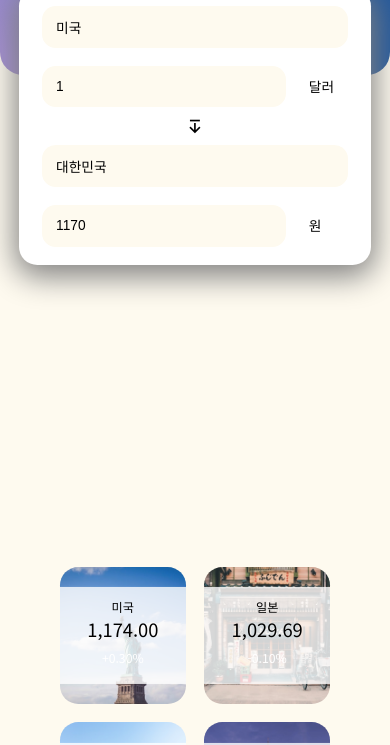
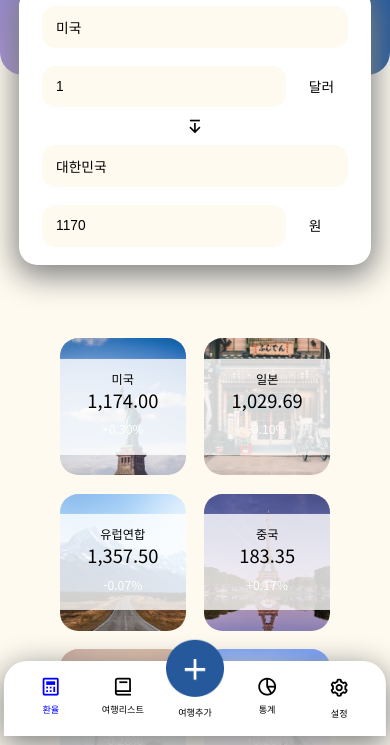
Before and after one commit to hhhyyo/Shall_we_trip, a website built with webpack: page src/index.html in a window 390 px wide. Shown: the part 108-853 px from the top of the page. Built offline with nearby package versions, Linux system fonts and the light colour scheme; no server answers; files whose address does not match are found by name.

Commit message:
feat: Add commonMenu markup + css 90% / js 50%
추가 예정 기능
- 로그아웃 기능
- 각 페이지에 해당할 시 메뉴 색상바뀌기
- 상세 페이지에서는 추가 텍스트 바뀌게 하기
- 인증 상태 / 미인증 상태에 따라 추가하기 모달 기능 사용 유무 판별

```diff
--- a/src/index.html
+++ b/src/index.html
@@ -117,8 +117,89 @@
             </li>
           </ul>
         </div>
+        <!-- 모달--------------------------------------- -->
+        <!-- <div class="modal-bg active">
+          <div class="modal" role="dialog" aria-labelledby="modalTitle" aria-modal="true">
+            <h3 id="modalTitle" class="a11y-hidden">여행 추가</h3>
+            <button type="button" class="button button-close-modal" aria-label="모달 닫기" title="모달 닫기">
+              <span aria-hidden="true">×</span>
+            </button>
+            <form action="" class="modal__form">
+              <fieldset>
+                <legend class="a11y-hidden">여행 정보 입력</legend>
+                <div class="input-wrap">
+                  <label>여행할나라</label>
+                  <input />
+                </div>
+                <div class="input-wrap">
+                  <label>제목</label>
+                  <input placeholder="20글자 이내로 입력해주세요." />
+                </div>
+                <div class="input-date">
+                  <div class="input-wrap">
+                    <label>여행시작일</label>
+                    <input type="text" readonly />
+                  </div>
+                  <span>~</span>
+                  <div class="input-wrap">
+                    <label>여행종료일</label>
+                    <input type="text" readonly />
+                  </div>
+                </div>
+                <div class="input-wrap">
+                  <label>총 예산</label>
+                  <div class="input-money">
+                    <input placeholder="원화로 입력해주세요" />
+                    <span class="input-money__unit">원</span>
+                  </div>
+                  <p class="input-wrap__guide">현재 환율로 약 <b>300달러</b> 입니다.</p>
+                </div>
+              </fieldset>
+            </form>
+            <button type="submit" class="button--submit">만들기</button>
+          </div>
+        </div> -->
       </main>
-      <nav>common component 삽입 예정</nav>
+      <!-- 공통 메뉴 ---------------------------------------->
+      <nav class="commonMenu">
+        <ul class="commonMenu__listwrap">
+          <li class="commonMenu__list commonMenu__exchange">
+            <a href="/" class="commonMenu__item">
+              <i class="commonMenu__icon bx bx-calculator"></i>
+              <p class="commonMenu__text">환율</p>
+            </a>
+          </li>
+          <li class="commonMenu__list commonMenu__trip-list">
+            <a href="/trip-list" class="commonMenu__item">
+              <i class="commonMenu__icon bx bx-book"></i>
+              <p class="commonMenu__text">여행리스트</p>
+            </a>
+          </li>
+          <li class="commonMenu__list">
+            <button class="commonMenu__item">
+              <div class="commonMenu__add"><img class="commonMenu__add--img" src="assets/images/addTrip.png" /></div>
+              <p class="commonMenu__text commonMenu__add--text">여행추가</p>
+            </button>
+          </li>
+          <li class="commonMenu__list commonMenu__chart unimplemented">
+            <a href="#" class="commonMenu__item">
+              <i class="commonMenu__icon bx bx-pie-chart-alt-2"></i>
+              <p class="commonMenu__text">통계</p>
+            </a>
+          </li>
+          <li class="commonMenu__list commonMenu__setting" data-page="setting">
+            <button class="commonMenu__item">
+              <i class="commonMenu__icon bx bx-cog"></i>
+              <p class="commonMenu__text">설정</p>
+            </button>
+          </li>
+        </ul>
+        <ul class="commonMenu__setwrap">
+          <li>
+            <a href="#" class="commonMenu__logout"><i class="commonMenu__logout--icon bx bx-log-out"></i> 로그아웃</a>
+          </li>
+        </ul>
+      </nav>
     </div>
   </body>
 </html>
--- a/src/js/controller/exchange.js
+++ b/src/js/controller/exchange.js
@@ -112,3 +112,40 @@ exchangeSection.addEventListener('change', () => {
   // 국가도 써있고 돈도 입력했다면 렌더
   exchangeRender();
 });
+
+// -----------------------------
+// POINT: 임시 공통 메뉴 작업용
+
+// 1. 로그아웃 버튼
+const settingButton = document.querySelector('.commonMenu__setting');
+const settingWrap = document.querySelector('.commonMenu__setwrap');
+const commonMenuListWrap = document.querySelector('.commonMenu__listwrap');
+const commonMenuList = document.querySelectorAll('.commonMenu__list');
+
+settingButton.addEventListener('click', e => {
+  if (!e.target.closest('.commonMenu__setting')) return;
+  settingWrap.classList.toggle('opacityChange');
+});
+
+// 2. 현재 위치면 아이콘, 텍스트 색상 바뀌게
+window.addEventListener('DOMContentLoaded', () => {
+  const mainClass = document.querySelector('main');
+  [...commonMenuList].forEach(menu => {
+    if (menu.className.split(' ')[1]) {
+      menu.style.color = menu.className.split(' ')[1].split('__')[1] === mainClass.className ? 'blue' : '';
+    }
+  });
+});
+
+// 3. 마우스 움직일 때 스토틀링으로 제어하기
+
+// 미구현 클래스 들어있을 때 미구현 버튼을 클릭하면 popup창 띄워주고 이벤트 발생안하게
+commonMenuListWrap.addEventListener('click', e => {
+  if (!e.target.closest('.unimplemented')) return;
+  e.preventDefault();
+  window.alert('구현중인 페이지입니다.');
+});
+
+// [...commonMenuList].forEach(el => {
+//   if(e.target.closest('.unimplemented'))
+// })
--- a/src/sass/pages/_exchange.scss
+++ b/src/sass/pages/_exchange.scss
@@ -1,6 +1,7 @@
 @use '../base/' as *;
 
 .exchange {
+  padding-bottom: rem(50px);
   &__header {
     color: white;
     font-weight: bold;
@@ -71,7 +72,7 @@
 
   &__hotplace {
     padding: rem(24px);
-    margin-top: rem(360px);
+    margin-top: rem(60px);
 
     &--itemwrap {
       display: flex;
@@ -178,3 +179,121 @@
     outline: none;
   }
 }
+
+// commonMenu --------------------------------------------------------
+.commonMenu {
+  position: fixed;
+  display: flex;
+  justify-content: space-between;
+  bottom: 0;
+  background-color: white;
+  margin: 0 auto;
+  max-width: 768px;
+  width: 98%;
+  padding: rem(20px);
+  left: 50%;
+  transform: translateX(-50%);
+  border-radius: rem(30px) rem(30px) 0 0;
+  box-shadow: 0 rem(10px) rem(40px) rem(2px) gray;
+
+  &__listwrap {
+    display: flex;
+    flex-flow: row;
+    justify-content: space-between;
+    width: 100%;
+  }
+  &__list {
+    width: 18%;
+
+    button {
+      width: 100%;
+      white-space: nowrap;
+      border: none;
+      background: white;
+    }
+  }
+
+  &__item {
+    width: 20%;
+    text-align: center;
+  }
+
+  &__add {
+    width: 125%;
+    position: relative;
+    left: 50%;
+    transform: translateX(-50%);
+
+    &--img {
+      position: absolute;
+      width: 90%;
+      left: 50%;
+      transform: translate(-50%, rem(-50px));
+
+      @include desktop {
+        transform: translate(-50%, rem(-70px));
+        width: 60%;
+      }
+    }
+  }
+
+  &__add--text {
+    position: relative;
+    transform: translateY(rem(37px));
+    @include desktop {
+      transform: translateY(rem(40px));
+    }
+  }
+
+  &__icon {
+    display: block;
+    position: relative;
+    font-size: rem(28px);
+    left: 50%;
+    transform: translateX(-50%);
+    padding-bottom: rem(10px);
+    @include desktop {
+      padding-bottom: rem(12px);
+    }
+  }
+
+  &__text {
+    font-size: rem(12px);
+    @include desktop {
+      font-size: rem(24px);
+    }
+  }
+
+  // 로그아웃
+  &__setwrap {
+    position: fixed;
+    right: rem(10px);
+    bottom: rem(100px);
+    opacity: 0;
+    color: white;
+    background: rgba(0, 0, 0, 0.8);
+    border-radius: rem(20px);
+    transition: all 0.2s;
+
+    @include desktop {
+      bottom: rem(120px);
+    }
+
+    &.opacityChange {
+      opacity: 1;
+    }
+  }
+  &__logout {
+    display: block;
+    padding: rem(12px);
+    font-size: rem(14px);
+
+    @include desktop {
+      font-size: rem(24px);
+    }
+
+    &--icon {
+      color: red;
+    }
+  }
+}
```
Also changed, not shown: src/assets/images/addTrip.png (added).
